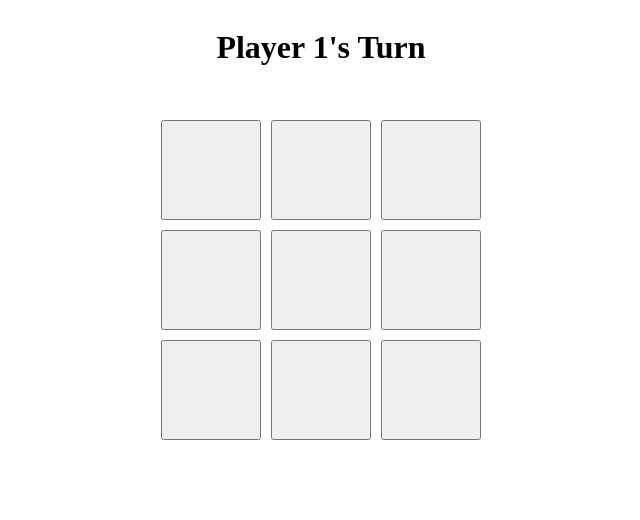
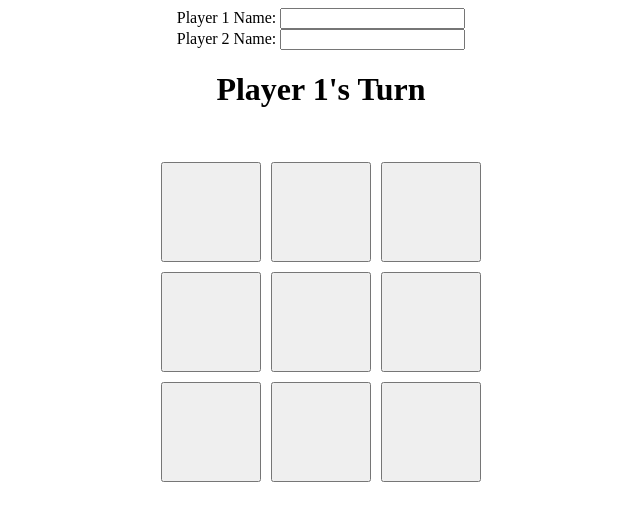
Before and after one commit to wolfSkullCave/tic-tac-toe-js, a website with bundled scripts: page index.html in a window 1280 px wide. Shown: the whole page, without its empty margins (319-959 px from the left). Built offline with nearby package versions, Linux system fonts and the light colour scheme.

Commit message:
started adding player name code

```diff
--- a/index.html
+++ b/index.html
@@ -14,6 +14,16 @@
   <body>
     <div class="container">
       <div id="turn-display">
+        <div>
+          <label for="player1Name">Player 1 Name: </label>
+          <input type="text" name="player1Name" id="player1Name" />
+        </div>
+
+        <div>
+          <label for="player2Name">Player 2 Name: </label>
+          <input type="text" name="player2Name" id="player2Name" />
+        </div>
+
         <h1 id="turn-text">Player 1's Turn</h1>
         <button id="resetBtn" type="reset" onclick="location.reload()">
           Play Again
--- a/script.js
+++ b/script.js
@@ -1,6 +1,8 @@
 const player = (function () {
   const x = "X";
   const o = "O";
+
+  const name = () => 'Player';
 
   return { x, o };
 })();
```
Also changed, not shown: notes/plan.md (+1 -1 lines).
